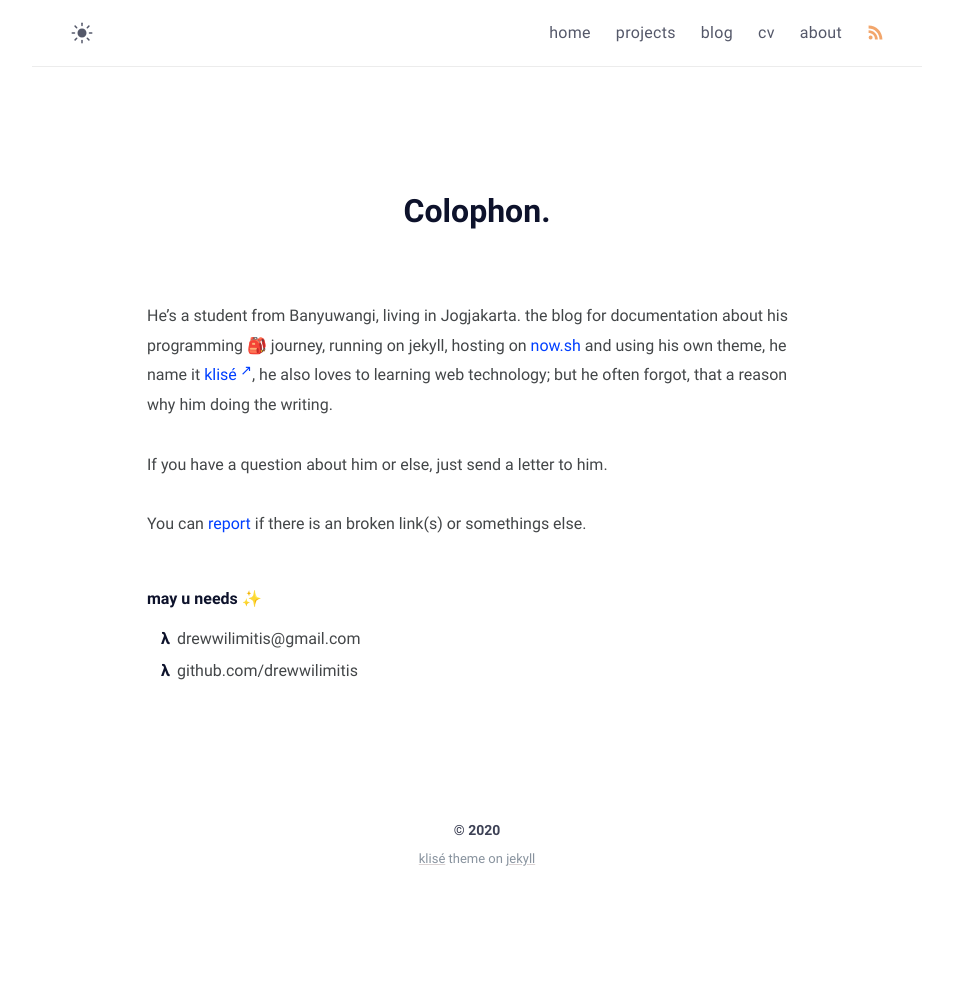
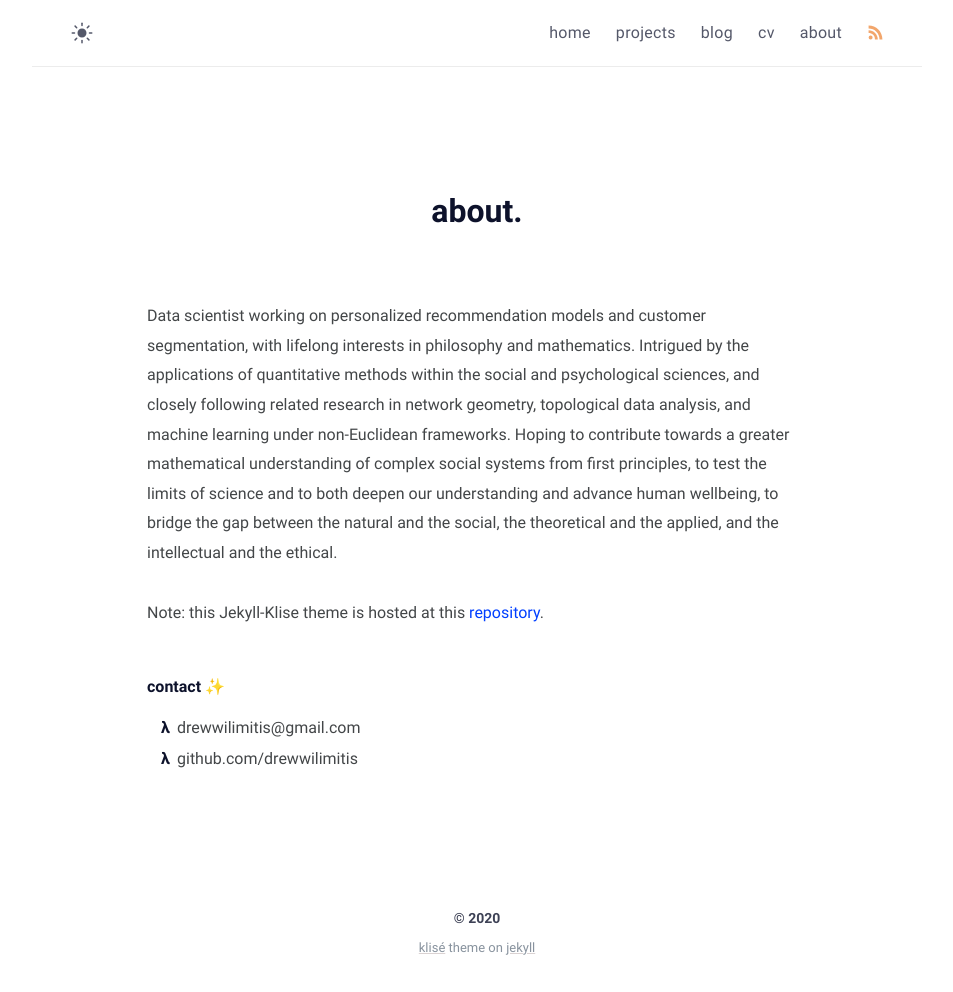
Before and after one commit to drewwilimitis/drewwilimitis.github.io, a Jekyll site: the page built from about.md, in a window 1280 px wide. Shown: the whole page, without its empty margins (163-1116 px from the left). Built offline with Jekyll 4.4.1, drawn with Linux system fonts in a browser that asks for light colours; before the commit the page ends 903 px from its top, so only the background shows below that.

Commit message:
Update about.md

```diff
--- a/about.md
+++ b/about.md
@@ -1,18 +1,17 @@
 ---
-title: Colophon
+title: about
 permalink: /about/
 layout: page
-excerpt: Hello peeps, I'm student of computer science from Banyuwangi, living in Jogjakarta. This blog for documentation about my programming journey, running on jekyll, hosting on netlify and using my own simple theme.
+excerpt:
 comments: false
 ---
 
-He's a student from Banyuwangi, living in Jogjakarta. the blog for documentation about his programming 🎒 journey, running on jekyll, hosting on [now.sh](http://now.sh) and using his own theme, he name it <a href="https://github.com/piharpi/jekyll-klise" target="_blank" rel="noopener">klisé</a>, he also loves to learning web technology; but he often forgot, that a reason why him doing the writing.
+Data scientist working on personalized recommendation models and customer segmentation, with lifelong interests in philosophy and mathematics. Intrigued by the applications of quantitative methods within the social and psychological sciences, and closely following related research in network geometry, topological data analysis, and machine learning under non-Euclidean frameworks. Hoping to contribute towards a greater mathematical understanding of complex social systems from first principles, to test the limits of science and to both deepen our understanding and advance human wellbeing, to bridge the gap between the natural and the social, the theoretical and the applied, and the intellectual and the ethical.
 
-If you have a question about him or else, just send a letter to him.
 
-You can [report](http://github.com/piharpi/jekyll-klise/issues/new) if there is an broken link(s) or somethings else.
+Note: this Jekyll-Klise theme is hosted at this [repository](http://github.com/piharpi/jekyll-klise/issues/new).
 
-##### may u needs ✨
+##### contact ✨
 
 - {{ site.author.email }}
 - github.com/{{ site.author.username }}
```
